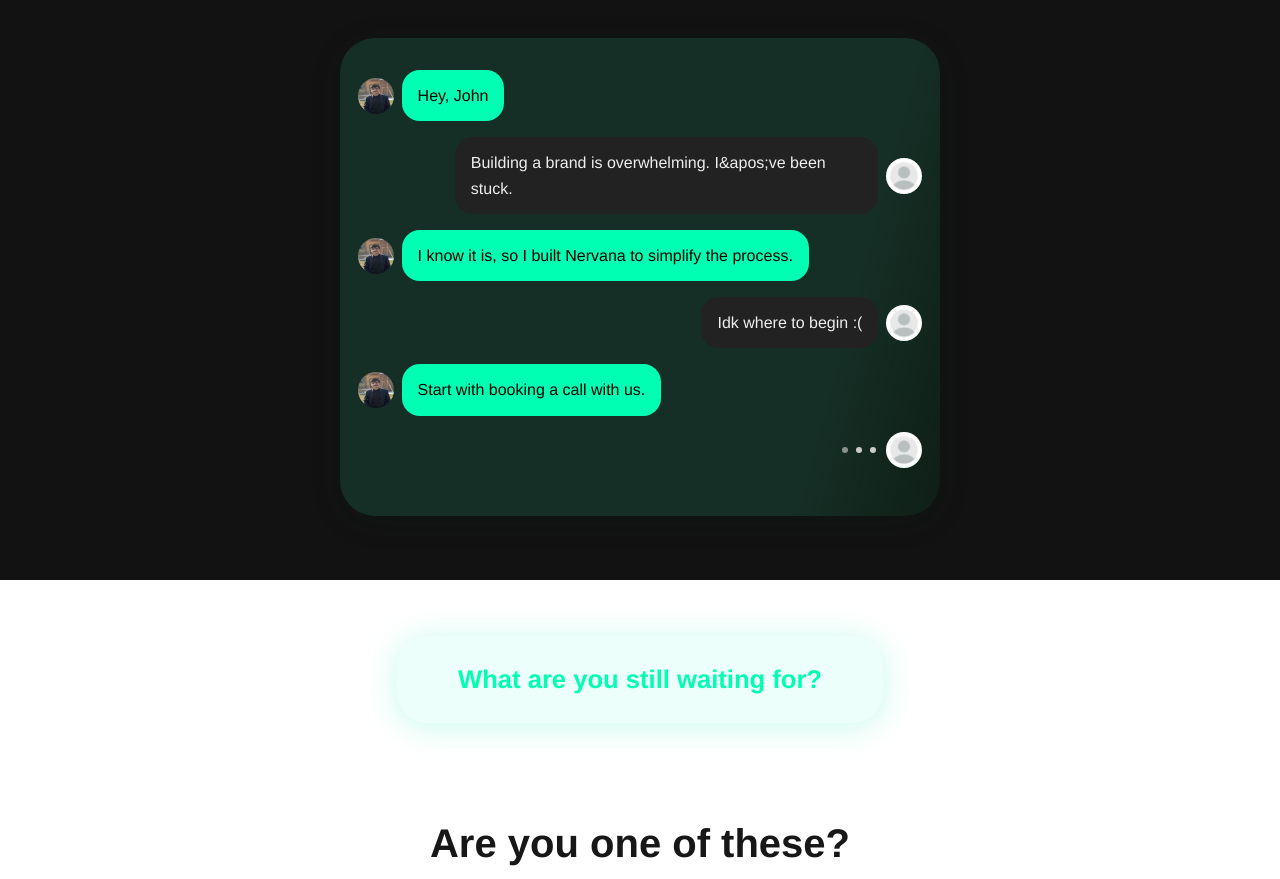
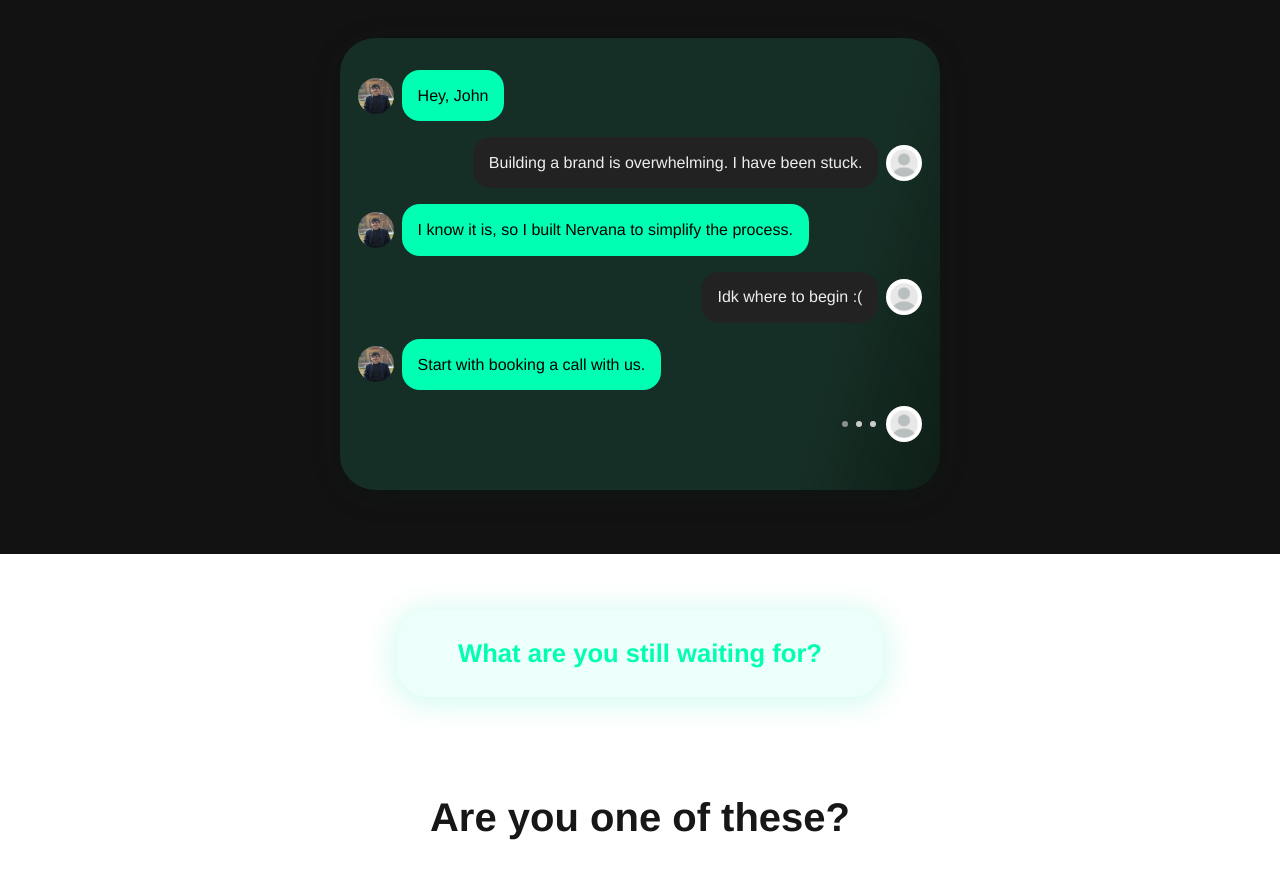
Before and after one commit to thenervana/nervana-site, a Next.js app: page / in a window 1280 px wide. Shown: the part 1240-2119 px from the top of the page. Built offline with nearby package versions, Linux system fonts and the light colour scheme; a web font is replaced by a local one.

Commit message:
spell correct ive chat

```diff
--- a/app/page.js
+++ b/app/page.js
@@ -7,7 +7,7 @@
 
 const chatSequence = [
   { side: "left", avatar: "/founder.JPG", alt: "Jay Gogad", text: "Hey, John", typing: true },
-  { side: "right", avatar: "/client.png", alt: "Client", text: "Building a brand is overwhelming. I&apos;ve been stuck.", typing: true },
+  { side: "right", avatar: "/client.png", alt: "Client", text: "Building a brand is overwhelming. I have been stuck.", typing: true },
   { side: "left", avatar: "/founder.JPG", alt: "Founder", text: "I know it is, so I built Nervana to simplify the process.", typing: true },
   { side: "right", avatar: "/client.png", alt: "Client", text: "Idk where to begin :(", typing: true },
   { side: "left", avatar: "/founder.JPG", alt: "Founder", text: "Start with booking a call with us.", typing: true },
```
